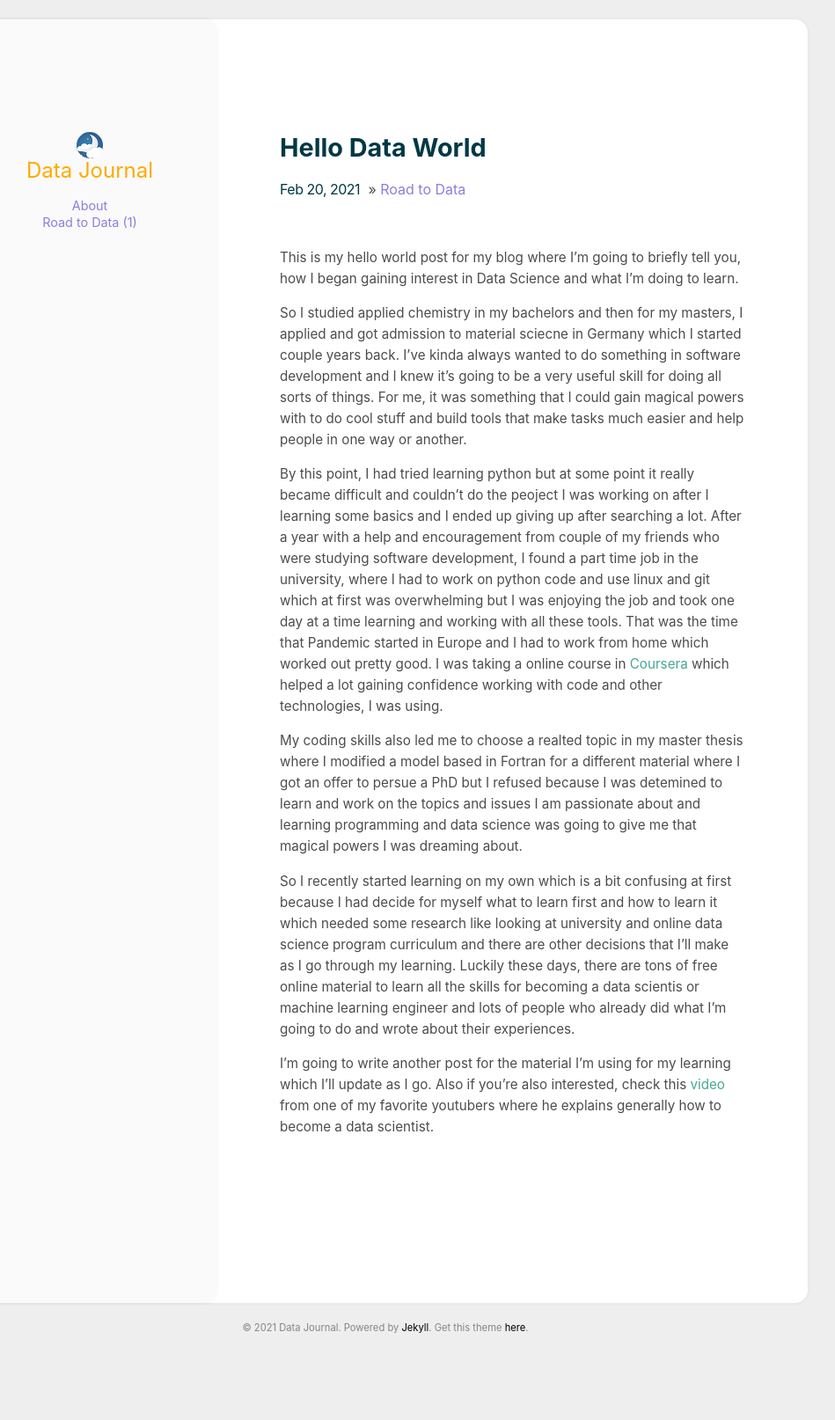
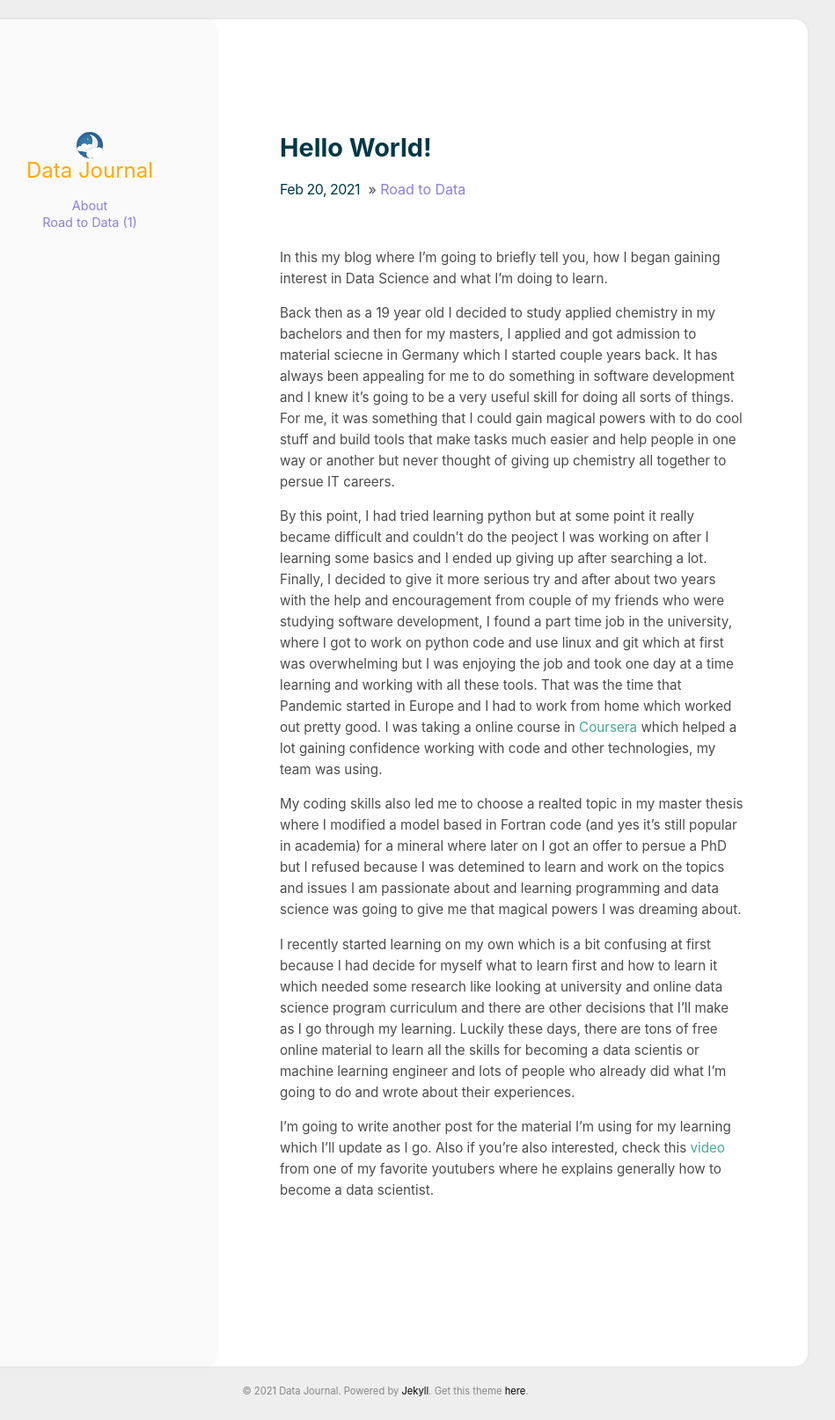
Before and after one commit to Tea-pott/Data-Journal, a Jekyll site: the page built from _posts/2021-02-20-Hello-World.md, in a window 1280 px wide. Shown: the whole page at 88% size, without its empty margins (202-1151 px from the left). Built offline with Jekyll 4.4.1, drawn with Linux system fonts in a browser that asks for light colours; before the commit the page ends 1542 px from its top, so only the background shows below that.

Commit message:
Revise Post one

```diff
--- a/_posts/2021-02-20-Hello-World.md
+++ b/_posts/2021-02-20-Hello-World.md
@@ -1,18 +1,18 @@
 ---
-title: Hello Data World
+title: Hello World!
 categories: [Road to Data]
 comments: true
 ---
 
-This is my hello world post for my blog where I'm going to briefly tell you, how I began gaining interest in Data Science and what I'm doing to learn.
+In this my blog where I'm going to briefly tell you, how I began gaining interest in Data Science and what I'm doing to learn.
 
-So I studied applied chemistry in my bachelors and then for my masters, I applied and got admission to material sciecne in Germany which I started couple years back. I've kinda always wanted to do something in software development and I knew it's going to be a very useful skill for doing all sorts of things. For me, it was something that I could gain magical powers with to do cool stuff and build tools that make tasks much easier and help people in one way or another.
+Back then as a 19 year old I decided to study applied chemistry in my bachelors and then for my masters, I applied and got admission to material sciecne in Germany which I started couple years back. It has always been appealing for me to do something in software development and I knew it's going to be a very useful skill for doing all sorts of things. For me, it was something that I could gain magical powers with to do cool stuff and build tools that make tasks much easier and help people in one way or another but never thought of giving up chemistry all together to persue IT careers.
 
-By this point, I had tried learning python but at some point it really became difficult and couldn't do the peoject I was working on after I learning some basics and I ended up giving up after searching a lot. After a year with a help and encouragement from couple of my friends who were studying software development, I found a part time job in the university, where I had to work on python code and use linux and git which at first was overwhelming but I was enjoying the job and took one day at a time learning and working with all these tools. That was the time that Pandemic started in Europe and I had to work from home which worked out pretty good. I was taking a online course in [Coursera][Python_course] which helped a lot gaining confidence working with code and other technologies, I was using.
+By this point, I had tried learning python but at some point it really became difficult and couldn't do the peoject I was working on after I learning some basics and I ended up giving up after searching a lot. Finally, I decided to give it more serious try and after about two years with the help and encouragement from couple of my friends who were studying software development, I found a part time job in the university, where I got to work on python code and use linux and git which at first was overwhelming but I was enjoying the job and took one day at a time learning and working with all these tools. That was the time that Pandemic started in Europe and I had to work from home which worked out pretty good. I was taking a online course in [Coursera][Python_course] which helped a lot gaining confidence working with code and other technologies, my team was using.
 
-My coding skills also led me to choose a realted topic in my master thesis where I modified a model based in Fortran for a different material where I got an offer to persue a PhD but I refused because I was detemined to learn and work on the topics and issues I am passionate about and learning programming and data science was going to give me that magical powers I was dreaming about.
+My coding skills also led me to choose a realted topic in my master thesis where I modified a model based in Fortran code (and yes it's still popular in academia) for a mineral where later on I got an offer to persue a PhD but I refused because I was detemined to learn and work on the topics and issues I am passionate about and learning programming and data science was going to give me that magical powers I was dreaming about.
 
-So I recently started learning on my own which is a bit confusing at first because I had decide for myself what to learn first and how to learn it which needed some research like looking at university and online data science program curriculum and there are other decisions that I'll make as I go through my learning. Luckily these days, there are tons of free online material to learn all the skills for becoming a data scientis or machine learning engineer and lots of people who already did what I'm going to do and wrote about their experiences.
+I recently started learning on my own which is a bit confusing at first because I had decide for myself what to learn first and how to learn it which needed some research like looking at university and online data science program curriculum and there are other decisions that I'll make as I go through my learning. Luckily these days, there are tons of free online material to learn all the skills for becoming a data scientis or machine learning engineer and lots of people who already did what I'm going to do and wrote about their experiences.
 
 I'm going to write another post for the material I'm using for my learning which I'll update as I go.
 Also if you're also interested, check this [video][youtube_video] from one of my favorite youtubers where he explains generally how to become a data scientist.
```
